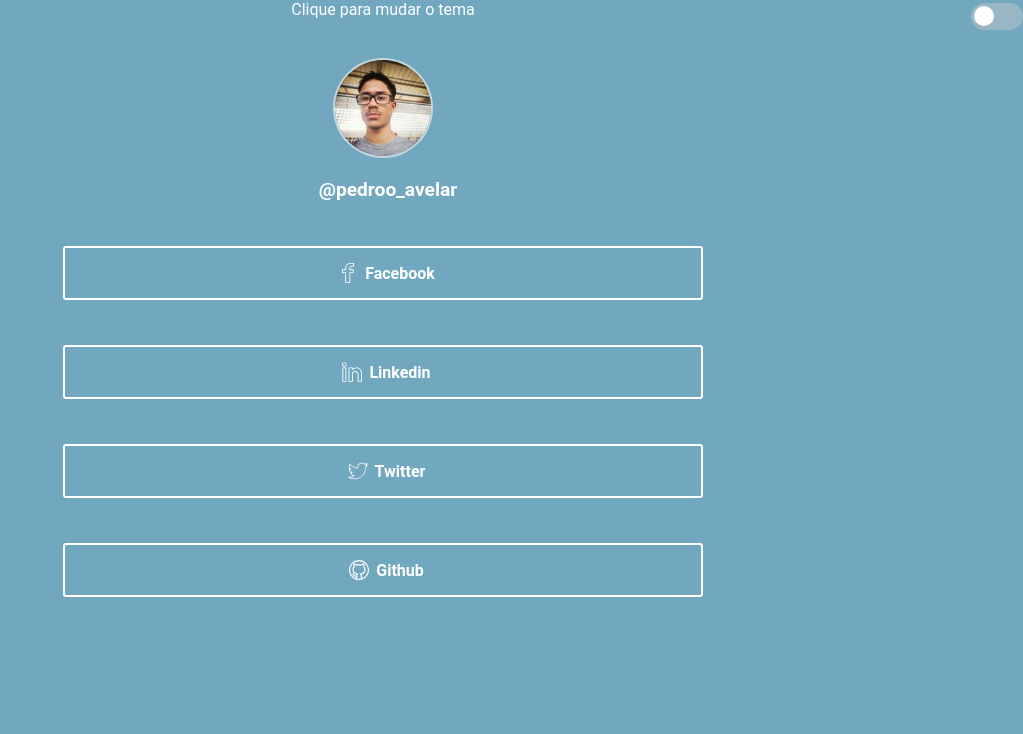
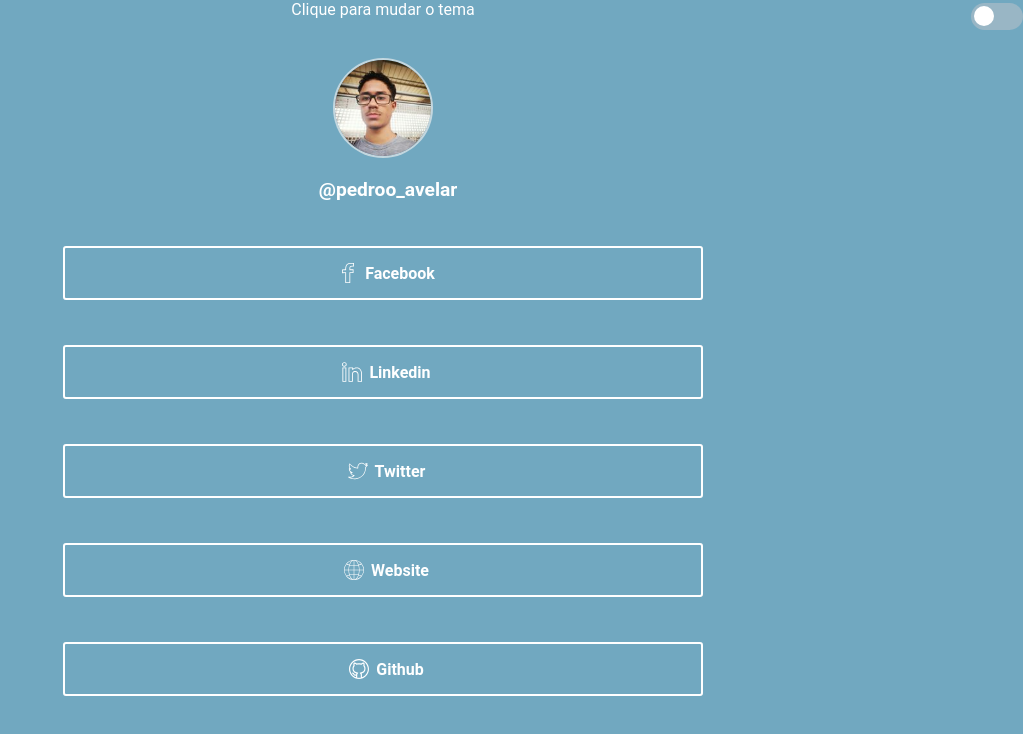
Before and after one commit to Pedroemanuelavelar/My-Link-tree-clone, a plain HTML site: page index.html in a window 1280 px wide. Shown: the whole page, without its empty margins (257-1280 px from the left). Drawn offline with Linux system fonts and the light colour scheme.

Commit message:
Adicionou link para site pessoal

```diff
--- a/CSS/style.css
+++ b/CSS/style.css
@@ -154,6 +154,13 @@ a.face, a.tt
 }
 
 /* Github Botão */
+.ws:hover
+{
+    background-color:  #3fb3f7;
+    border: 2px solid #0976b4;
+}
+
+/* Github Botão */
 .gh:hover
 {
     background-color:  #000000;
--- a/index.html
+++ b/index.html
@@ -60,6 +60,15 @@
 
                     </li>
 
+                    <li class="ws">
+
+                        <a href="https://pedroavelar.com.br" target="_blank" title="Github">
+                            <img src="/img/internet.svg" class="icons"alt="Site">
+                            Website
+                        </a>
+
+                    </li>
+
                     <li class="gh">
 
                         <a href="https://github.com/Pedroemanuelavelar" target="_blank" title="Github">
```
Also changed, not shown: img/internet.svg (added).
